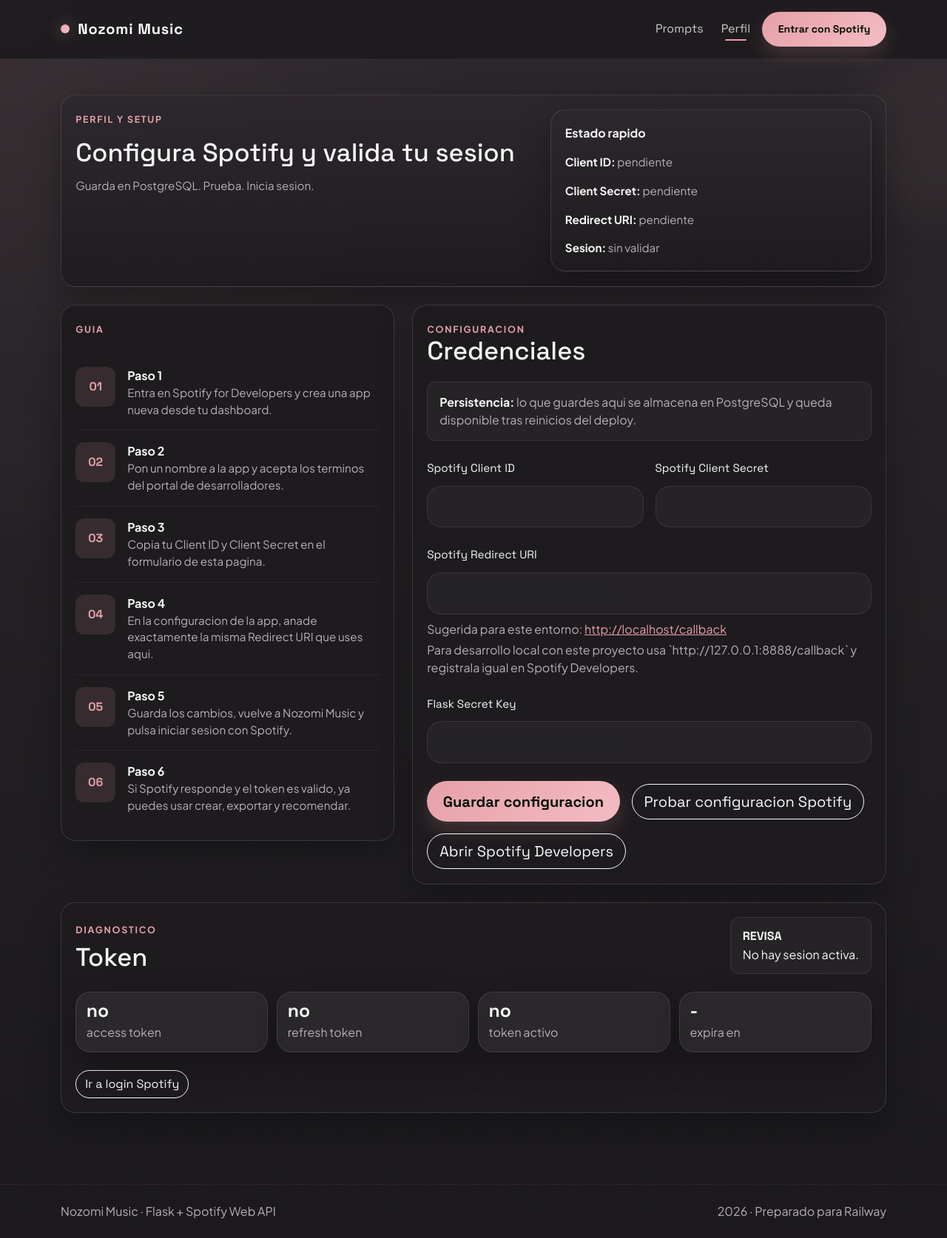
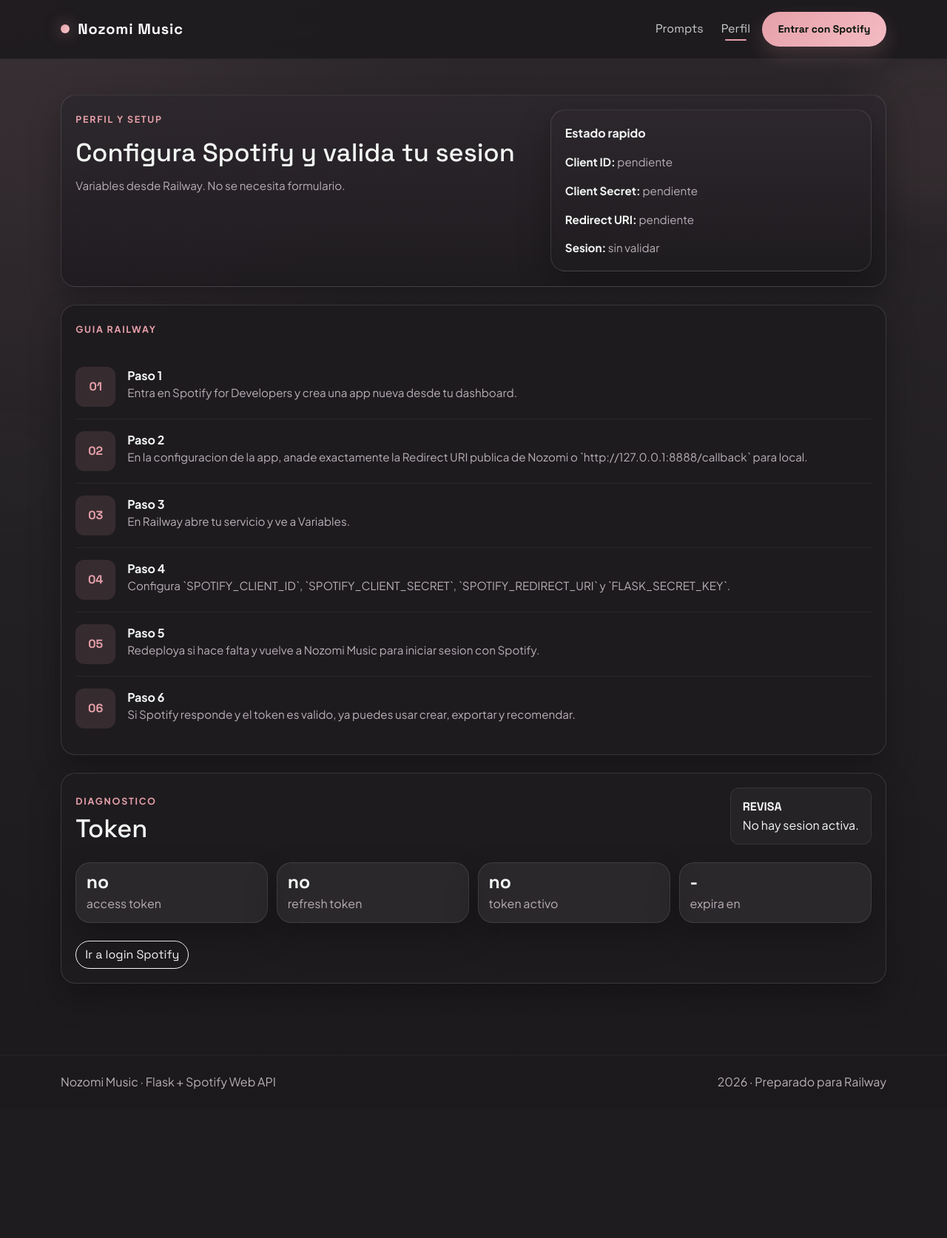
Before and after one commit to VaC306/nozomi-music-app, a Flask app: page /profile in a window 1280 px wide. Shown: the whole page at 74% size. After the commit the page ends 1473 px from the top, so only its background shows below. Run offline with Flask 3, Linux system fonts and the light colour scheme.

Commit message:
move spotify config to Railway env vars

```diff
--- a/app.py
+++ b/app.py
@@ -11,7 +11,7 @@ from urllib.parse import urlparse
 from dotenv import load_dotenv
 from flask import Flask, flash, redirect, render_template, request, send_file, session, url_for
 
-from models import AppSettings, SpotifyUser, db
+from models import SpotifyUser, db
 from services.dashboard_report import DashboardReportBuilder
 from services.playlist_manager import PlaylistImportError, PlaylistManager
 from services.prompt_generator import PromptGenerator, PromptGeneratorError
@@ -55,41 +55,13 @@ def create_app() -> Flask:
     with app.app_context():
         db.create_all()
 
-        persisted_settings = AppSettings.query.get(1)
-        if persisted_settings:
-            if persisted_settings.flask_secret_key.strip():
-                app.config["SECRET_KEY"] = persisted_settings.flask_secret_key.strip()
-            app.config["SPOTIFY_CLIENT_ID"] = persisted_settings.spotify_client_id.strip()
-            app.config["SPOTIFY_CLIENT_SECRET"] = persisted_settings.spotify_client_secret.strip()
-            app.config["SPOTIFY_REDIRECT_URI"] = persisted_settings.spotify_redirect_uri.strip()
-
     def load_env_values() -> dict[str, str]:
-        db_settings = AppSettings.query.get(1)
-        values = {
-            "FLASK_SECRET_KEY": (db_settings.flask_secret_key if db_settings else os.getenv("FLASK_SECRET_KEY", "")),
-            "SPOTIFY_CLIENT_ID": (db_settings.spotify_client_id if db_settings else os.getenv("SPOTIFY_CLIENT_ID", "")),
-            "SPOTIFY_CLIENT_SECRET": (db_settings.spotify_client_secret if db_settings else os.getenv("SPOTIFY_CLIENT_SECRET", "")),
-            "SPOTIFY_REDIRECT_URI": (db_settings.spotify_redirect_uri if db_settings else os.getenv("SPOTIFY_REDIRECT_URI", "")),
+        return {
+            "FLASK_SECRET_KEY": os.getenv("FLASK_SECRET_KEY", "").strip(),
+            "SPOTIFY_CLIENT_ID": os.getenv("SPOTIFY_CLIENT_ID", "").strip(),
+            "SPOTIFY_CLIENT_SECRET": os.getenv("SPOTIFY_CLIENT_SECRET", "").strip(),
+            "SPOTIFY_REDIRECT_URI": os.getenv("SPOTIFY_REDIRECT_URI", "").strip(),
         }
-        return values
-
-    def save_env_values(values: dict[str, str]) -> None:
-        for key, value in values.items():
-            os.environ[key] = value.strip()
-
-        settings = AppSettings.query.get(1) or AppSettings(id=1)
-        settings.flask_secret_key = values.get("FLASK_SECRET_KEY", "").strip()
-        settings.spotify_client_id = values.get("SPOTIFY_CLIENT_ID", "").strip()
-        settings.spotify_client_secret = values.get("SPOTIFY_CLIENT_SECRET", "").strip()
-        settings.spotify_redirect_uri = values.get("SPOTIFY_REDIRECT_URI", "").strip()
-        db.session.add(settings)
-        db.session.commit()
-
-        secret_value = str(values.get("FLASK_SECRET_KEY", app.config["SECRET_KEY"]) or "").strip()
-        app.config["SECRET_KEY"] = secret_value or app.config["SECRET_KEY"]
-        app.config["SPOTIFY_CLIENT_ID"] = values.get("SPOTIFY_CLIENT_ID", "").strip()
-        app.config["SPOTIFY_CLIENT_SECRET"] = values.get("SPOTIFY_CLIENT_SECRET", "").strip()
-        app.config["SPOTIFY_REDIRECT_URI"] = values.get("SPOTIFY_REDIRECT_URI", "").strip()
 
     def is_local_request_host() -> bool:
         return request.host.split(":", 1)[0].lower() in {"127.0.0.1", "localhost"}
@@ -294,7 +266,7 @@ def create_app() -> Flask:
             or not app.config["SPOTIFY_REDIRECT_URI"]
         ):
             flash(
-                "Completa la configuracion de Spotify en Perfil antes de iniciar sesion.",
+                "Faltan variables de entorno de Spotify. Configuralas en Railway antes de iniciar sesion.",
                 "danger",
             )
             return render_template("login.html", auth_url=None, effective_redirect_uri=get_effective_redirect_uri())
@@ -303,7 +275,7 @@ def create_app() -> Flask:
         configured_redirect = app.config["SPOTIFY_REDIRECT_URI"].strip()
         if not current_host_is_local and _is_local_redirect_uri(configured_redirect):
             flash(
-                "La Redirect URI guardada sigue apuntando a localhost. Actualizala en Perfil con la URL publica actual antes de iniciar sesion.",
+                "La variable SPOTIFY_REDIRECT_URI sigue apuntando a localhost. Actualizala en Railway con la URL publica actual antes de iniciar sesion.",
                 "warning",
             )
             return redirect(url_for("profile"))
@@ -326,7 +298,7 @@ def create_app() -> Flask:
         if error:
             if error == "server_error":
                 flash(
-                    "Spotify devolvio `server_error`. En local suele indicar que la Redirect URI registrada no coincide exactamente. Usa `http://127.0.0.1:8888/callback` en Perfil y en Spotify Developers.",
+                    "Spotify devolvio `server_error`. En local suele indicar que la Redirect URI registrada no coincide exactamente. Usa `http://127.0.0.1:8888/callback` en tu entorno y en Spotify Developers.",
                     "danger",
                 )
                 return redirect(url_for("profile"))
@@ -374,9 +346,9 @@ def create_app() -> Flask:
         stored_user.access_token = session.get("spotify_access_token", "")
         stored_user.refresh_token = session.get("spotify_refresh_token", "")
         stored_user.token_expires_at = int(session.get("spotify_expires_at", 0) or 0)
-        stored_user.client_id = app.config["SPOTIFY_CLIENT_ID"]
-        stored_user.client_secret = app.config["SPOTIFY_CLIENT_SECRET"]
-        stored_user.redirect_uri = redirect_uri
+        stored_user.client_id = app.config["SPOTIFY_CLIENT_ID"] or ""
+        stored_user.client_secret = app.config["SPOTIFY_CLIENT_SECRET"] or ""
+        stored_user.redirect_uri = redirect_uri or ""
         db.session.add(stored_user)
         db.session.commit()
         session.pop("spotify_oauth_state", None)
@@ -608,34 +580,16 @@ def create_app() -> Flask:
         output_path = builder.build(snapshot, selected_range)
         return send_file(output_path, as_attachment=True, download_name=output_path.name)
 
-    @app.route("/profile", methods=["GET", "POST"])
+    @app.route("/profile")
     def profile() -> Any:
-        if request.method == "POST":
-            action = request.form.get("action", "save")
-            values = {
-                "FLASK_SECRET_KEY": request.form.get("flask_secret_key", "").strip(),
-                "SPOTIFY_CLIENT_ID": request.form.get("spotify_client_id", "").strip(),
-                "SPOTIFY_CLIENT_SECRET": request.form.get("spotify_client_secret", "").strip(),
-                "SPOTIFY_REDIRECT_URI": request.form.get("spotify_redirect_uri", "").strip(),
-            }
-            save_env_values(values)
-            if action == "test_config":
-                try:
-                    get_spotify_client().verify_configuration()
-                    flash("Configuracion Spotify valida. Credenciales y Redirect URI listas para usarse.", "success")
-                except (SpotifyAuthError, SpotifyClientError) as exc:
-                    flash(str(exc), "danger")
-            else:
-                flash("Configuracion guardada correctamente en PostgreSQL.", "success")
-
         env_values = load_env_values()
         token_status = get_token_status()
         setup_steps = [
             "Entra en Spotify for Developers y crea una app nueva desde tu dashboard.",
-            "Pon un nombre a la app y acepta los terminos del portal de desarrolladores.",
-            "Copia tu Client ID y Client Secret en el formulario de esta pagina.",
-            "En la configuracion de la app, anade exactamente la misma Redirect URI que uses aqui.",
-            "Guarda los cambios, vuelve a Nozomi Music y pulsa iniciar sesion con Spotify.",
+            "En la configuracion de la app, anade exactamente la Redirect URI publica de Nozomi o `http://127.0.0.1:8888/callback` para local.",
+            "En Railway abre tu servicio y ve a Variables.",
+            "Configura `SPOTIFY_CLIENT_ID`, `SPOTIFY_CLIENT_SECRET`, `SPOTIFY_REDIRECT_URI` y `FLASK_SECRET_KEY`.",
+            "Redeploya si hace falta y vuelve a Nozomi Music para iniciar sesion con Spotify.",
             "Si Spotify responde y el token es valido, ya puedes usar crear, exportar y recomendar.",
         ]
 
@@ -644,7 +598,6 @@ def create_app() -> Flask:
             env_values=env_values,
             token_status=token_status,
             setup_steps=setup_steps,
-            suggested_redirect_uri=get_suggested_redirect_uri(),
         )
 
     @app.errorhandler(413)
--- a/templates/profile.html
+++ b/templates/profile.html
@@ -8,7 +8,7 @@
     <div class="col-lg-7">
       <span class="eyebrow">Perfil y setup</span>
       <h1 class="section-title mt-3">Configura Spotify y valida tu sesion</h1>
-      <p class="panel-copy mt-3 mb-0">Guarda en PostgreSQL. Prueba. Inicia sesion.</p>
+      <p class="panel-copy mt-3 mb-0">Variables desde Railway. No se necesita formulario.</p>
     </div>
     <div class="col-lg-5">
       <div class="info-note h-100">
@@ -25,9 +25,9 @@
 </section>
 
 <section class="row g-4 align-items-start">
-  <div class="col-xl-5">
+  <div class="col-xl-12">
     <div class="content-panel h-100 steps-panel">
-      <span class="eyebrow">Guia</span>
+      <span class="eyebrow">Guia Railway</span>
       {% for step in setup_steps %}
         <div class="process-step {% if loop.first %}mt-4{% endif %} {% if loop.last %}mb-0{% endif %}">
           <span>{{ '%02d' % loop.index }}</span>
@@ -37,52 +37,6 @@
           </div>
         </div>
       {% endfor %}
-    </div>
-  </div>
-
-  <div class="col-xl-7">
-    <div class="content-panel h-100 form-panel">
-      <div class="section-heading mb-4">
-        <span class="eyebrow">Configuracion</span>
-        <h2 class="section-title">Credenciales</h2>
-      </div>
-
-      <div class="helper-banner mb-4">
-        <strong>Persistencia:</strong> lo que guardes aqui se almacena en PostgreSQL y queda disponible tras reinicios del deploy.
-      </div>
-
-      <form method="post" class="playlist-form">
-        <div class="row g-3 mb-4">
-          <div class="col-md-6">
-            <label for="spotify_client_id" class="form-label">Spotify Client ID</label>
-            <input id="spotify_client_id" name="spotify_client_id" type="text" class="form-control nozomi-input" value="{{ env_values.SPOTIFY_CLIENT_ID }}">
-          </div>
-          <div class="col-md-6">
-            <label for="spotify_client_secret" class="form-label">Spotify Client Secret</label>
-            <input id="spotify_client_secret" name="spotify_client_secret" type="password" class="form-control nozomi-input" value="{{ env_values.SPOTIFY_CLIENT_SECRET }}">
-          </div>
-        </div>
-
-        <div class="mb-4">
-          <label for="spotify_redirect_uri" class="form-label">Spotify Redirect URI</label>
-          <input id="spotify_redirect_uri" name="spotify_redirect_uri" type="text" class="form-control nozomi-input" value="{{ env_values.SPOTIFY_REDIRECT_URI }}" placeholder="http://127.0.0.1:5000/callback">
-          <div class="form-hint mt-2">
-            Sugerida para este entorno: <button type="button" class="inline-link" id="use-suggested-redirect">{{ suggested_redirect_uri }}</button>
-          </div>
-          <div class="form-hint mt-1">Para desarrollo local con este proyecto usa `http://127.0.0.1:8888/callback` y registrala igual en Spotify Developers.</div>
-        </div>
-
-        <div class="mb-4">
-          <label for="flask_secret_key" class="form-label">Flask Secret Key</label>
-          <input id="flask_secret_key" name="flask_secret_key" type="text" class="form-control nozomi-input" value="{{ env_values.FLASK_SECRET_KEY }}" placeholder="clave privada para sesiones Flask">
-        </div>
-
-        <div class="d-flex flex-wrap gap-3 align-items-center">
-          <button type="submit" name="action" value="save" class="btn btn-spotify btn-lg">Guardar configuracion</button>
-          <button type="submit" name="action" value="test_config" class="btn btn-outline-light btn-lg">Probar configuracion Spotify</button>
-          <a href="https://developer.spotify.com/dashboard" target="_blank" rel="noopener noreferrer" class="btn btn-outline-light btn-lg">Abrir Spotify Developers</a>
-        </div>
-      </form>
     </div>
   </div>
 </section>
@@ -121,16 +75,3 @@
   <a href="{{ url_for('login') }}" class="btn btn-outline-light">Ir a login Spotify</a>
 </section>
 {% endblock %}
-
-{% block extra_scripts %}
-<script>
-  const redirectInput = document.getElementById('spotify_redirect_uri');
-  const redirectButton = document.getElementById('use-suggested-redirect');
-  if (redirectInput && redirectButton) {
-    redirectButton.addEventListener('click', () => {
-      redirectInput.value = redirectButton.textContent.trim();
-      redirectInput.focus();
-    });
-  }
-</script>
-{% endblock %}
```
Also changed, not shown: models.py (+0 -9 lines).
